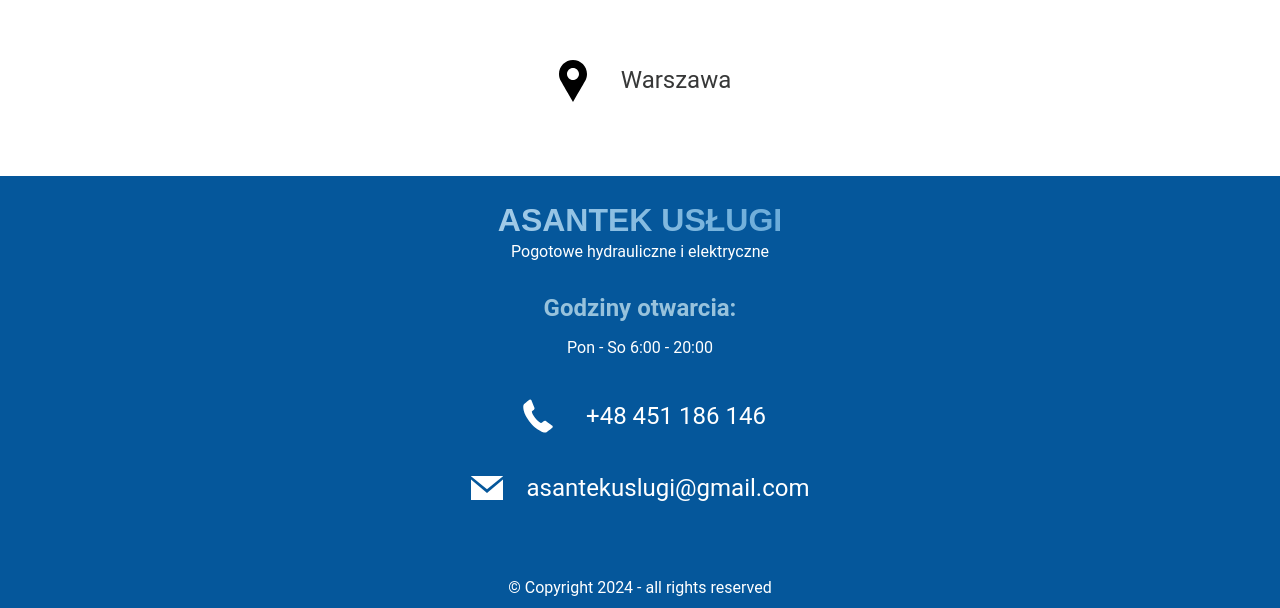
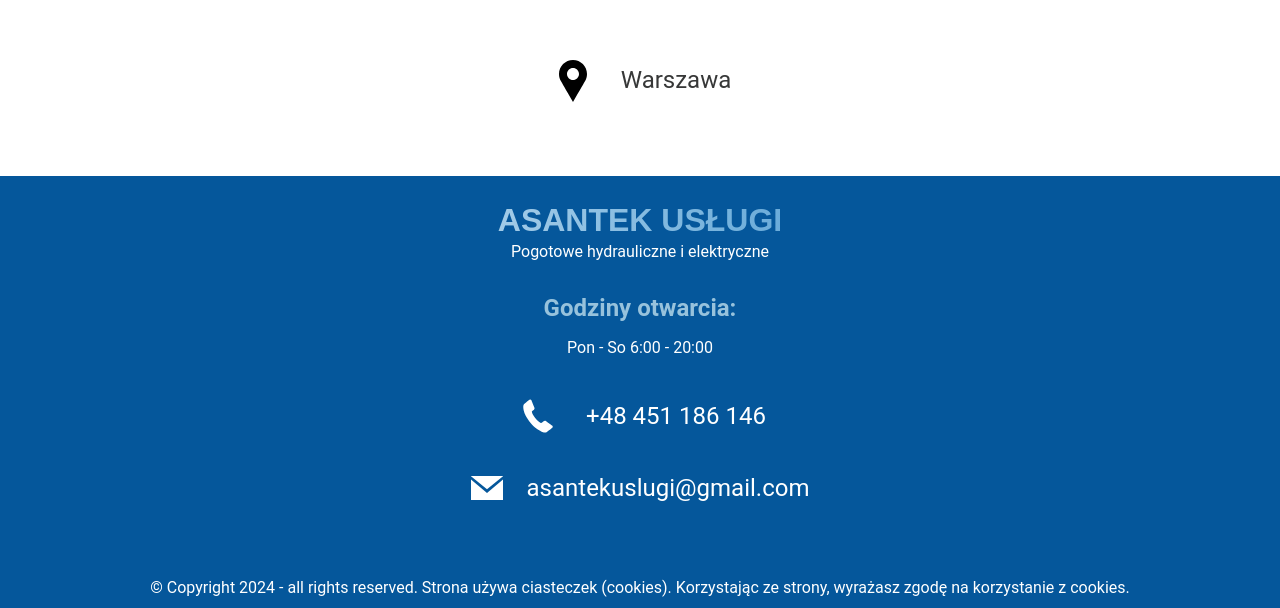
Before and after one commit to Artchi97/Asantek-services, a React (Vite) app: page / in a window 1280 px wide. Shown: the part 4364-4972 px from the top of the page. Built offline with nearby package versions, Linux system fonts and the light colour scheme; grey boxes are pictures that could not be loaded.

Commit message:
google script

```diff
--- a/index.html
+++ b/index.html
@@ -26,6 +26,19 @@
         dataLayer.push(arguments);
       }
       gtag("js", new Date());
+      gtag("config", "G-3RR4M3M36R");
+    </script>
+    <script
+      async
+      src="https://www.googletagmanager.com/gtag/js?id=G-3RR4M3M36R"
+    ></script>
+    <script>
+      window.dataLayer = window.dataLayer || [];
+      function gtag() {
+        dataLayer.push(arguments);
+      }
+      gtag("js", new Date());
+
       gtag("config", "G-3RR4M3M36R");
     </script>
     <!-- End Google Tag Manager -->
--- a/src/components/Footer.jsx
+++ b/src/components/Footer.jsx
@@ -30,7 +30,9 @@
         </div>
       </div>
       <p className="all-rights-reserved">
-        &copy; Copyright 2024 - all rights reserved
+        &copy; Copyright 2024 - all rights reserved. Strona używa ciasteczek
+        (cookies). Korzystając ze strony, wyrażasz zgodę na korzystanie z
+        cookies.
       </p>
     </footer>
   );
```
